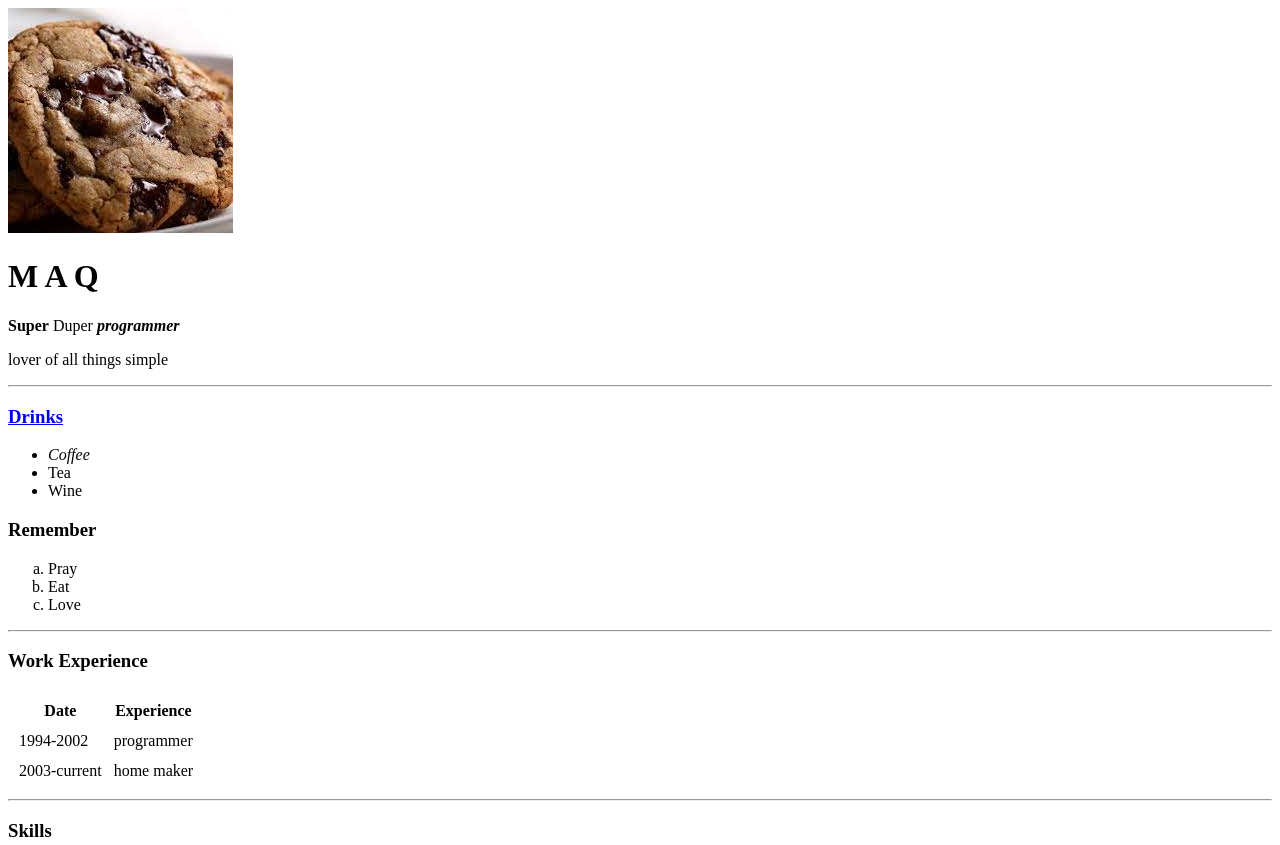
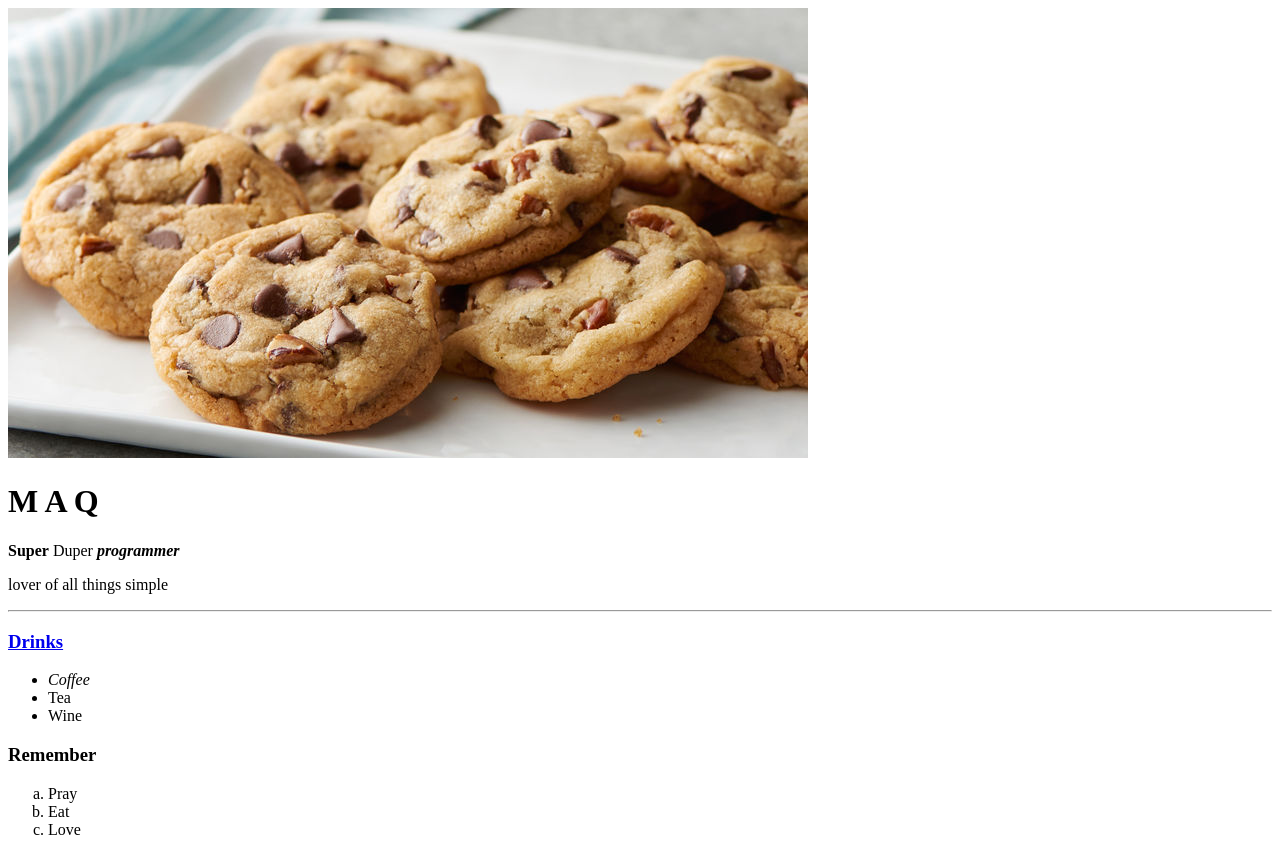
Before and after one commit to janeWuLee14/cv, a plain HTML site: page index.html in a window 1280 px wide. Shown: the top 845 px of the page. Drawn offline with Linux system fonts and the light colour scheme.

Commit message:
Add files via upload

```diff
--- a/index.html
+++ b/index.html
@@ -7,7 +7,7 @@
 </head>
 
 <body>
-  <img src="image/cookie.jfif" alt="cookies">
+  <img src="cookies.jpg" alt="cookies">
   <h1>M A Q</h1>
   <p><strong>Super</strong> Duper <em><strong>programmer</strong></em></p>
   <p>lover of all things simple </p>
```
Also changed, not shown: Cookies.jpg (added).
